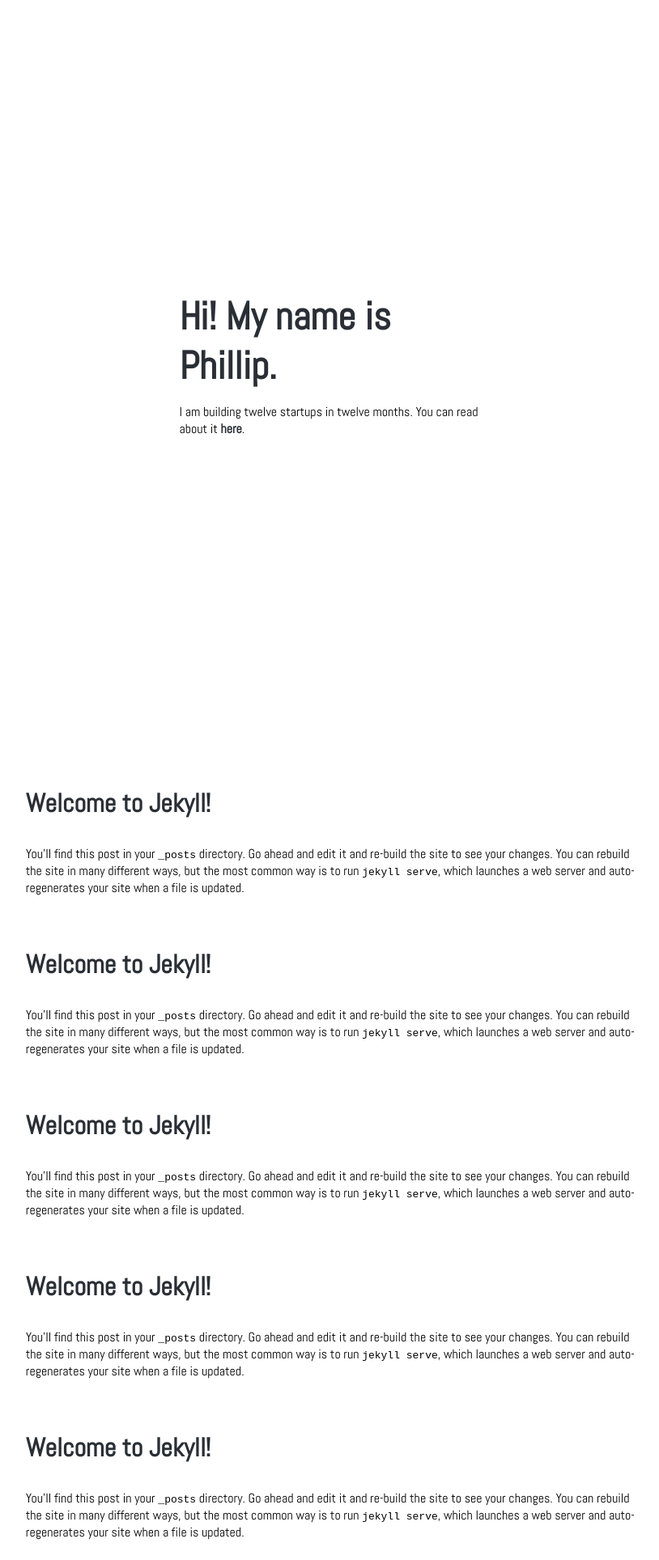
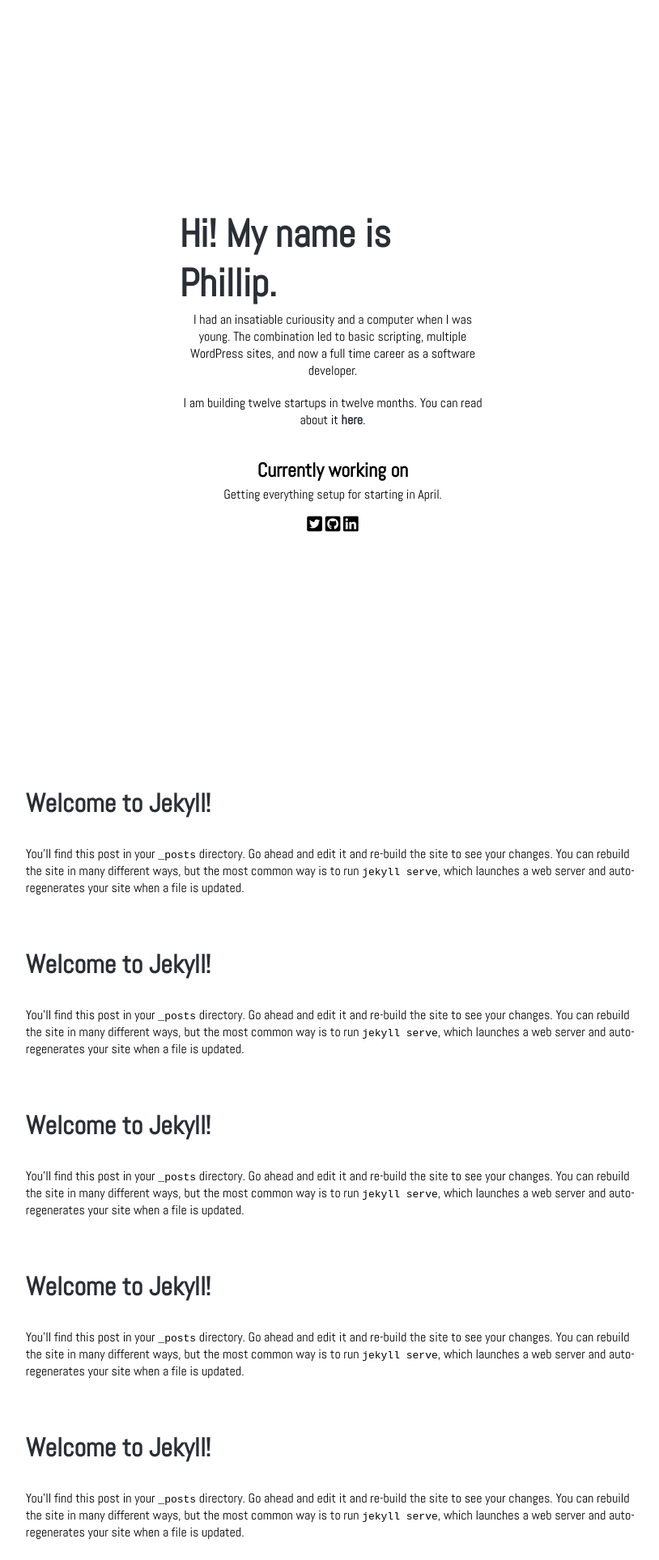
Before and after one commit to PhillipChaffee/phillipchaffee.github.io, a Jekyll site: the page built from index.md, in a window 1280 px wide. Shown: the whole page at 81% size, without its empty margins (229-1043 px from the left). Built offline with Jekyll 4.4.1, drawn with Linux system fonts in a browser that asks for light colours.

Commit message:
Header work.

```diff
--- a/_layouts/default.html
+++ b/_layouts/default.html
@@ -10,6 +10,7 @@
 
   <link rel="stylesheet" href="../assets/main.css" />
   <link href="https://fonts.googleapis.com/css?family=Abel" rel="stylesheet">
+  <link rel="stylesheet" href="https://use.fontawesome.com/releases/v5.7.2/css/all.css" integrity="sha384-fnmOCqbTlWIlj8LyTjo7mOUStjsKC4pOpQbqyi7RrhN7udi9RwhKkMHpvLbHG9Sr" crossorigin="anonymous">
 </head>
 
 <body>
@@ -17,6 +18,12 @@
         <img class="intro-image" src="{{ site.profile }}"></img>
         <a class="intro">{{ page.intro }}</a>
         <p>{{ page.tagline }}</p>
+        {{ content }}
+        <span>
+            <i class="fab fa-twitter-square fa-lg"></i>
+            <i class="fab fa-github-square fa-lg"></i>
+            <i class="fab fa-linkedin fa-lg"></i>
+        </span>
     </header>
     <main>
         {% include posts.html %}
--- a/assets/main.css
+++ b/assets/main.css
@@ -13,6 +13,16 @@
     align-items: center;
     width: 30%;
     height: 100vh;
+    font-size: 1em;
+}
+
+header p {
+    margin-top: 1%;
+    text-align: center;
+}
+
+header h2 {
+    margin-bottom: 0%;
 }
 
 main {
--- a/index.md
+++ b/index.md
@@ -1,6 +1,9 @@
 ---
 layout: default
 intro: Hi! My name is Phillip.
-tagline: I am building twelve startups in twelve months. You can read about it <a href="http://link">here</a>.
+tagline: I had an insatiable curiousity and a computer when I was young. The combination led to basic scripting, multiple WordPress sites, and now a full time career as a software developer.
 ---
-MY NAME IS PHIL
+I am building twelve startups in twelve months. You can read about it <a href="http://link">here</a>.
+
+## Currently working on
+Getting everything setup for starting in April.
```
Also changed, not shown: 2 other files.
